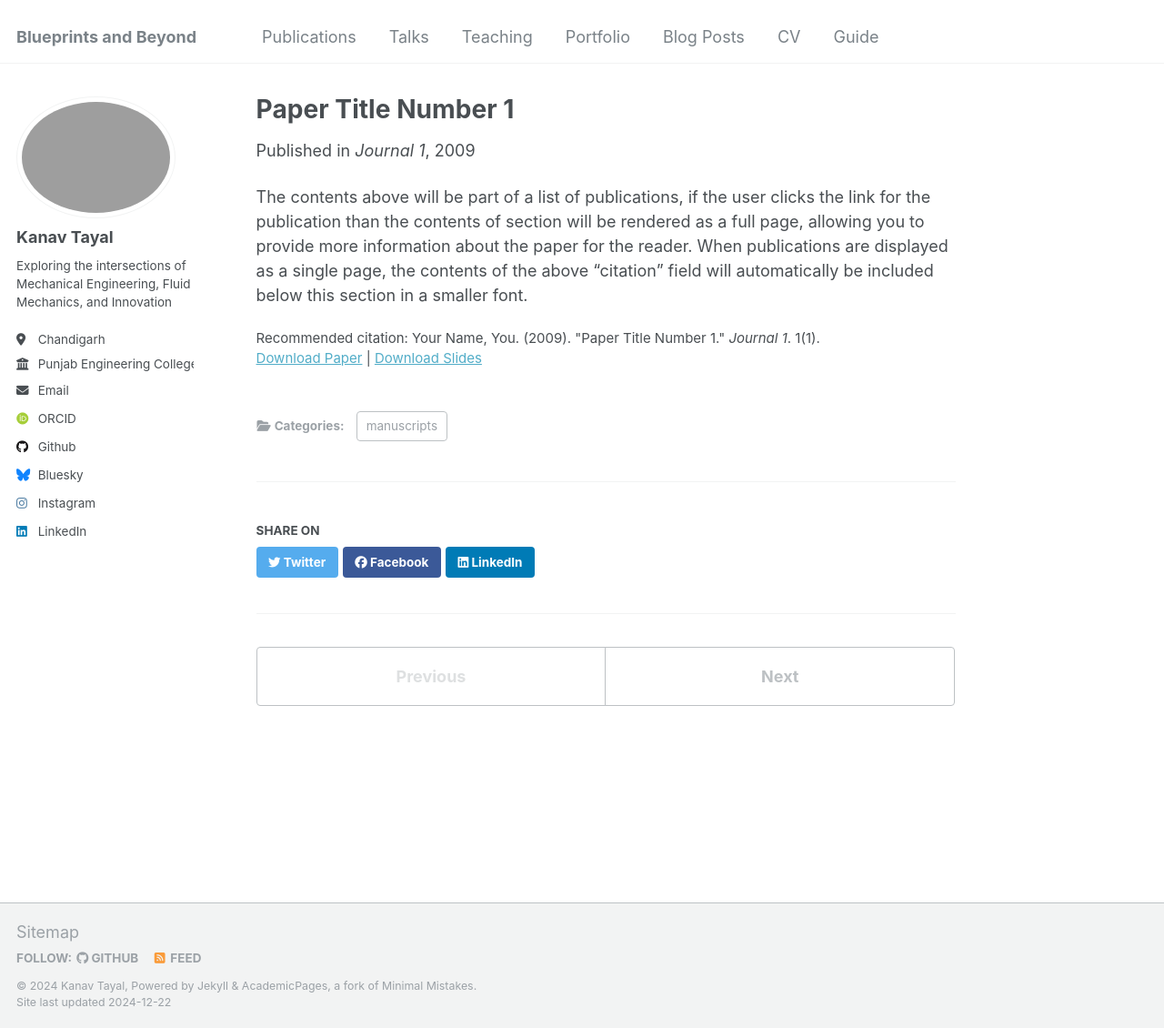
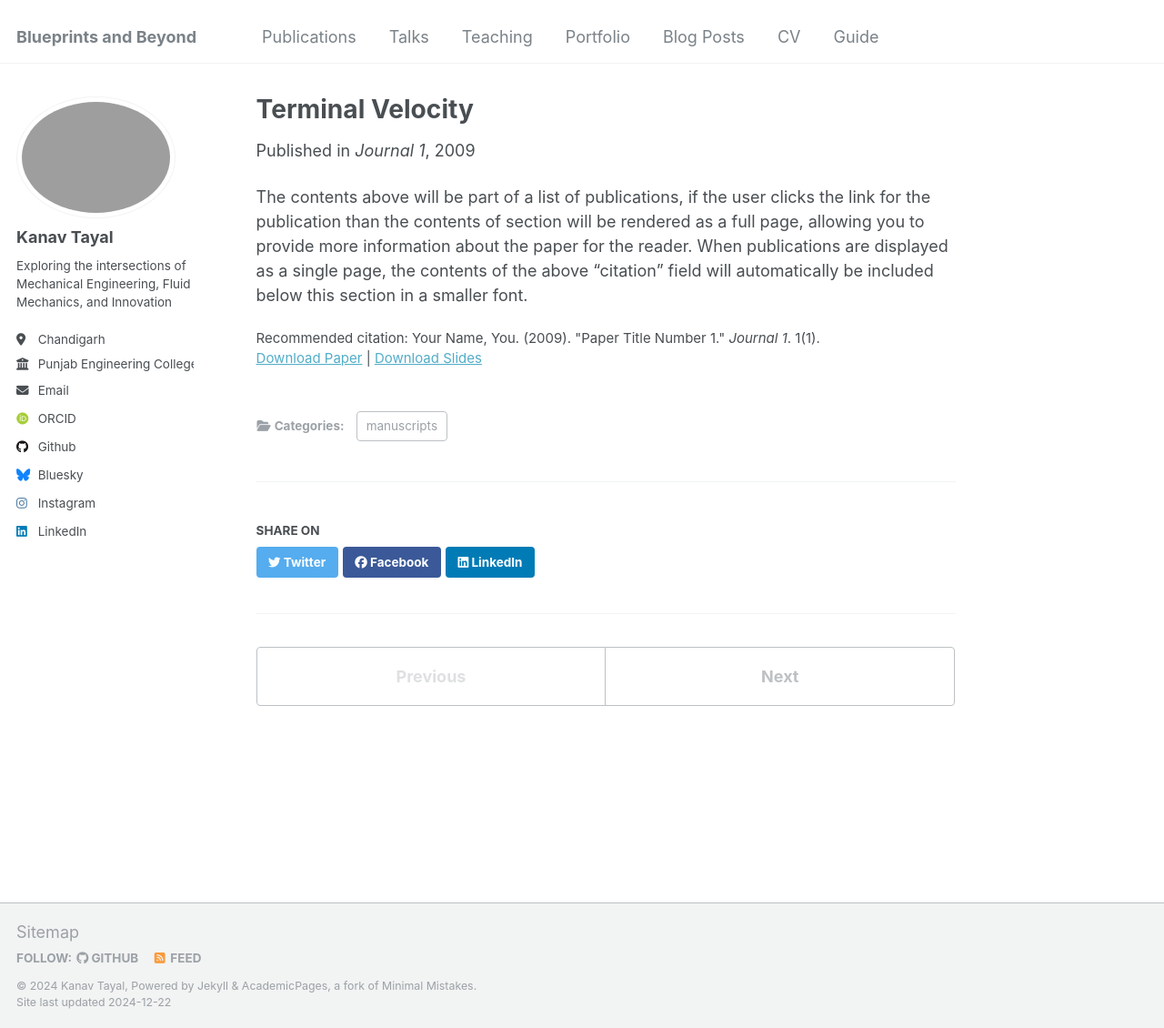
Before and after one commit to KanavTayal/kanavtayal.github.io, a Jekyll site: the page built from _publications/2009-10-01-paper-title-number-1.md, in a window 1280 px wide and 1130 px high. Shown: the whole window at 91% size. Built offline with Jekyll 4.4.1, drawn with Linux system fonts in a browser that asks for light colours; some web fonts are replaced.

Commit message:
Update 2009-10-01-paper-title-number-1.md

```diff
--- a/_publications/2009-10-01-paper-title-number-1.md
+++ b/_publications/2009-10-01-paper-title-number-1.md
@@ -1,5 +1,5 @@
 ---
-title: "Paper Title Number 1"
+title: "Terminal Velocity"
 collection: publications
 category: manuscripts
 permalink: /publication/2009-10-01-paper-title-number-1
```
